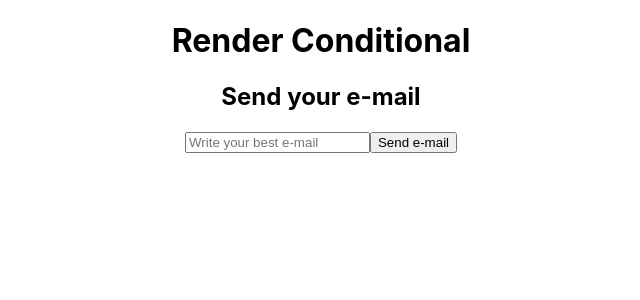
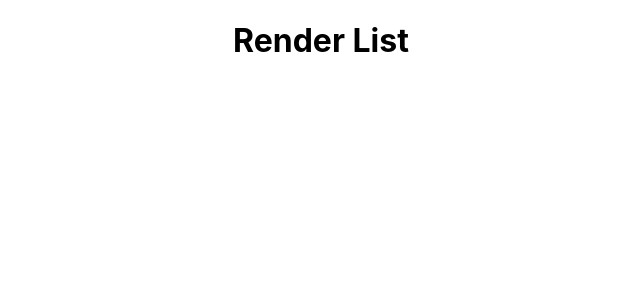
Before and after one commit to hirokirigaya/learn-react, a React (Create React App) app: page / in a window 1280 px wide. Shown: the top 300 px of the page, without its empty margins (319-959 px from the left). Built offline with nearby package versions, Linux system fonts and the light colour scheme.

Commit message:
:tada: Lists

```diff
--- a/src/App.js
+++ b/src/App.js
@@ -1,11 +1,10 @@
 import "./App.css";
-import Conditional from "./components/partials/Conditional";
 
 function App() {
+
   return (
     <div className="App">
-      <h1>Render Conditional</h1>
-      <Conditional />
+      <h1>Render List</h1>
     </div>
   );
 }
```
Also changed, not shown: src/components/partials/List.jsx (added, +13 -0 lines).
